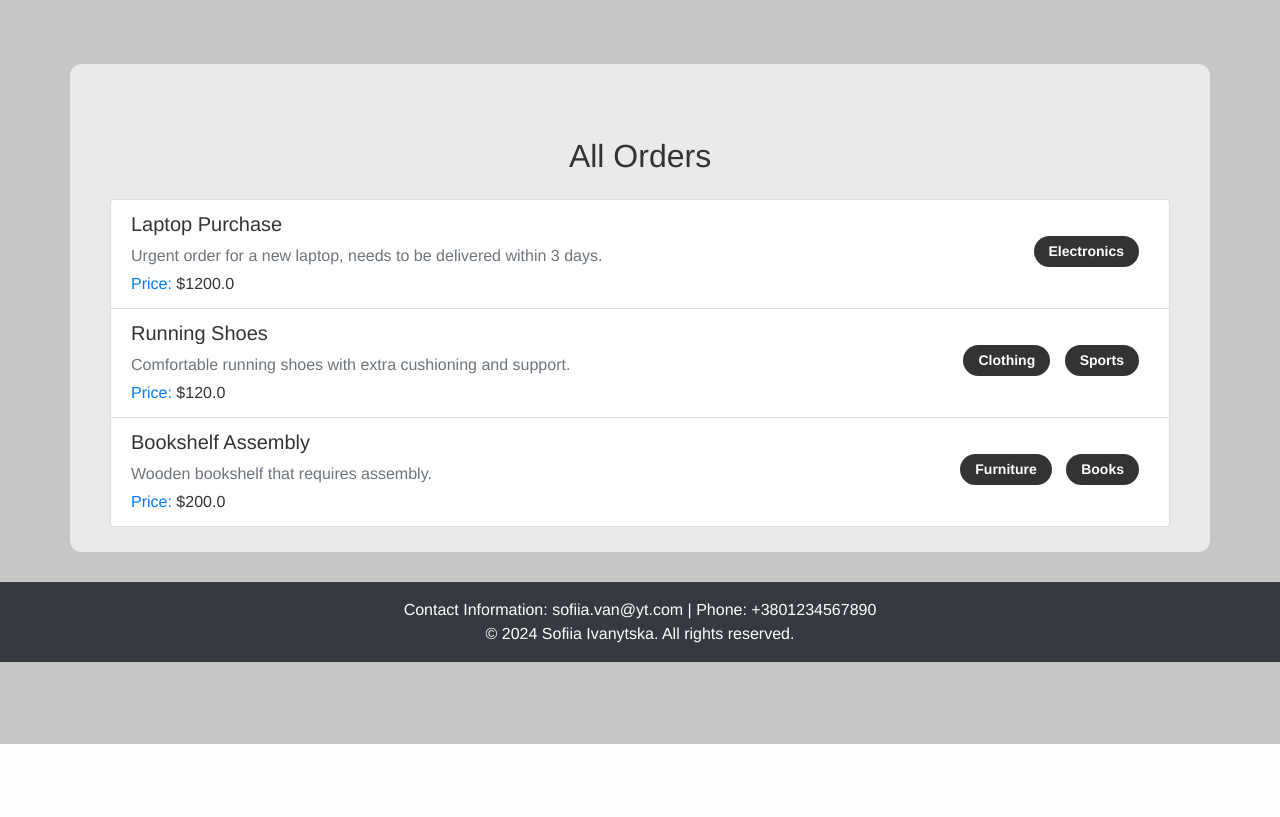
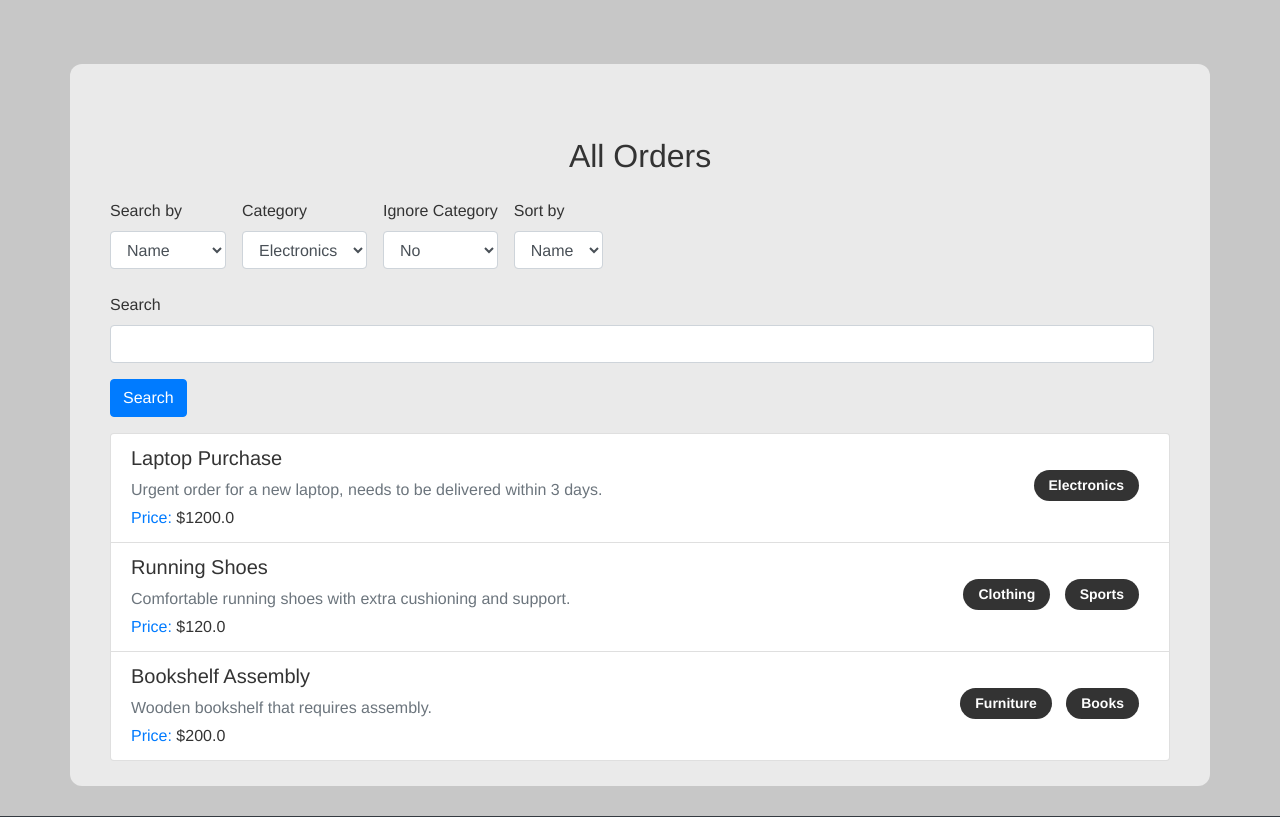
Before and after one commit to 1vanytska/flask-app-lab, a Flask app: template app/orders/templates/orders/orders.html in a window 1280 px wide. Shown: the part 56-873 px from the top of the page. Before the commit the page ends 800 px from the top, so only its background shows below. Run offline with Flask 3, Linux system fonts and the light colour scheme; the template is opened without the code that fills it: values that come from a table or form of the project are taken from there, others are empty; some libraries are stand-ins or nearby versions.

Commit message:
Add list of orders, filters and sorting - Task 6

```diff
--- a/app/orders/forms.py
+++ b/app/orders/forms.py
@@ -1,6 +1,7 @@
 from flask_wtf import FlaskForm
-from wtforms import StringField, FloatField, SelectMultipleField, SubmitField
+from wtforms import SelectField, StringField, FloatField, SelectMultipleField, SubmitField
 from wtforms.validators import DataRequired, Length, NumberRange
+from app.orders.models import Category
 
 class CreateOrderForm(FlaskForm):
     name = StringField(
@@ -21,3 +22,23 @@ class CreateOrderForm(FlaskForm):
         coerce=int
     )
     submit = SubmitField('Create Order')
+
+class SearchForm(FlaskForm):
+    search_field = StringField('Search', validators=[DataRequired()])
+    search_by = SelectField('Search by', choices=[
+        ('name', 'Name'),
+        ('comment', 'Comment'),
+        ('price', 'Price')
+    ], validators=[DataRequired()])
+    category_id = SelectField('Category', choices=[
+        (category.id, category.name) for category in Category.query.all()
+    ])
+    ignore_category_filter = SelectField('Ignore Category', choices=[
+        ('yes', 'Yes'),
+        ('no', 'No')
+    ], default='no')
+    sort_by = SelectField('Sort by', choices=[
+        ('name', 'Name'),
+        ('price', 'Price')
+    ], validators=[DataRequired()])
+    submit = SubmitField('Search')
--- a/app/orders/templates/orders/orders.html
+++ b/app/orders/templates/orders/orders.html
@@ -9,6 +9,35 @@
 {% block content %}
 <div class="container mt-5">
     <h2 class="mb-4 text-center">All Orders</h2>
+
+    <form method="POST">
+        {{ form.hidden_tag() }}
+        <div class="d-flex flex-row mb-2">
+            <div class="form-group mr-3">
+                {{ form.search_by.label(class="form-control-label") }}
+                {{ form.search_by(class="form-control") }}
+            </div>
+            <div class="form-group mr-3">
+                {{ form.category_id.label(class="form-control-label") }}
+                {{ form.category_id(class="form-control") }}
+            </div>
+            <div class="form-group mr-3">
+                {{ form.ignore_category_filter.label(class="form-control-label") }}
+                {{ form.ignore_category_filter(class="form-control") }}
+            </div>
+            <div class="form-group mr-3">
+                {{ form.sort_by.label(class="form-control-label") }}
+                {{ form.sort_by(class="form-control") }}
+            </div>
+        </div>
+    <div class="form-group mr-3">
+        {{ form.search_field.label(class="form-control-label") }}
+        {{ form.search_field(class="form-control") }}
+    </div>
+        <div class="form-group">
+            {{ form.submit(class="btn btn-primary") }}
+        </div>
+    </form>
 
     {% if orders %}
         <ul class="list-group">
```
Also changed, not shown: app/orders/views.py (+20 -4 lines).
